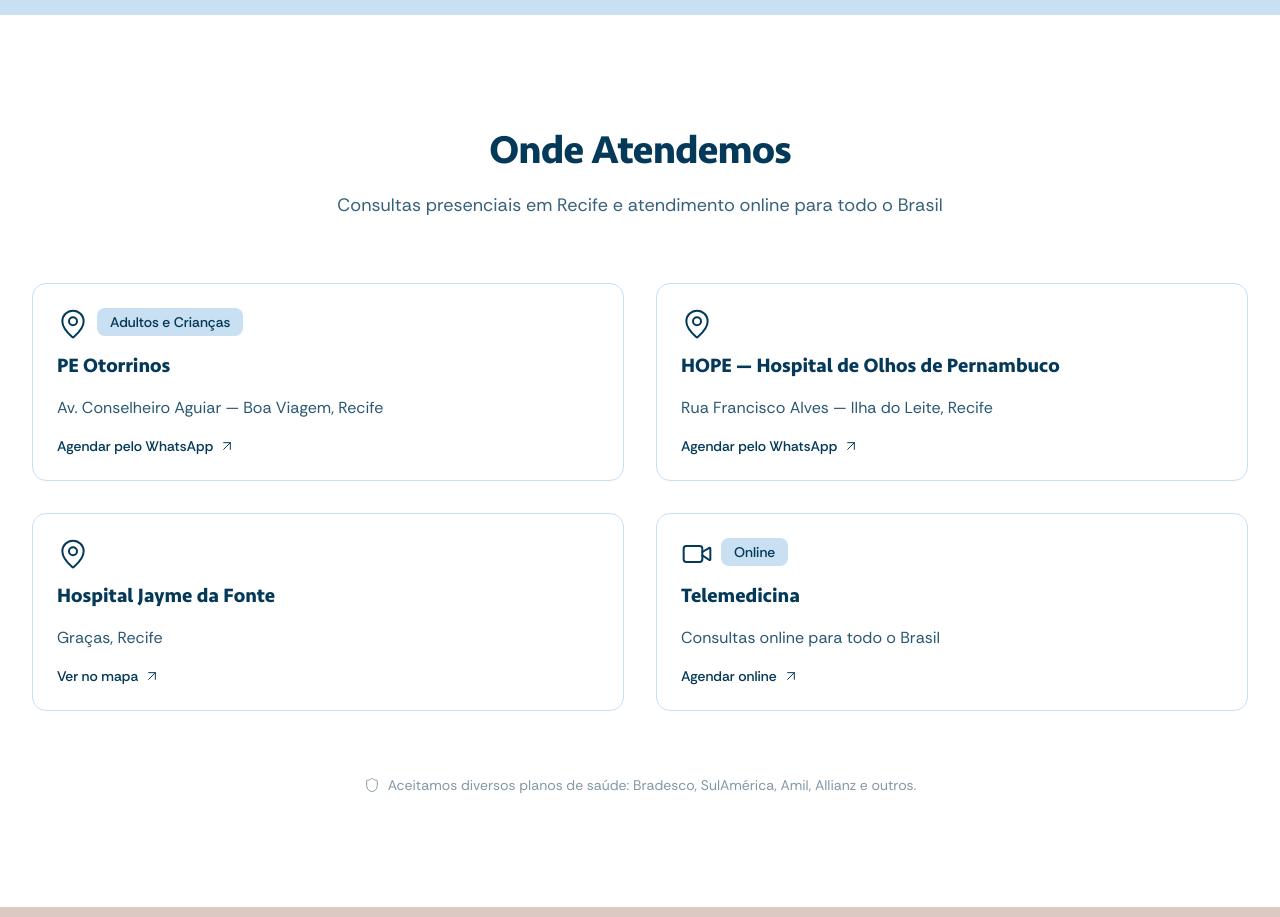
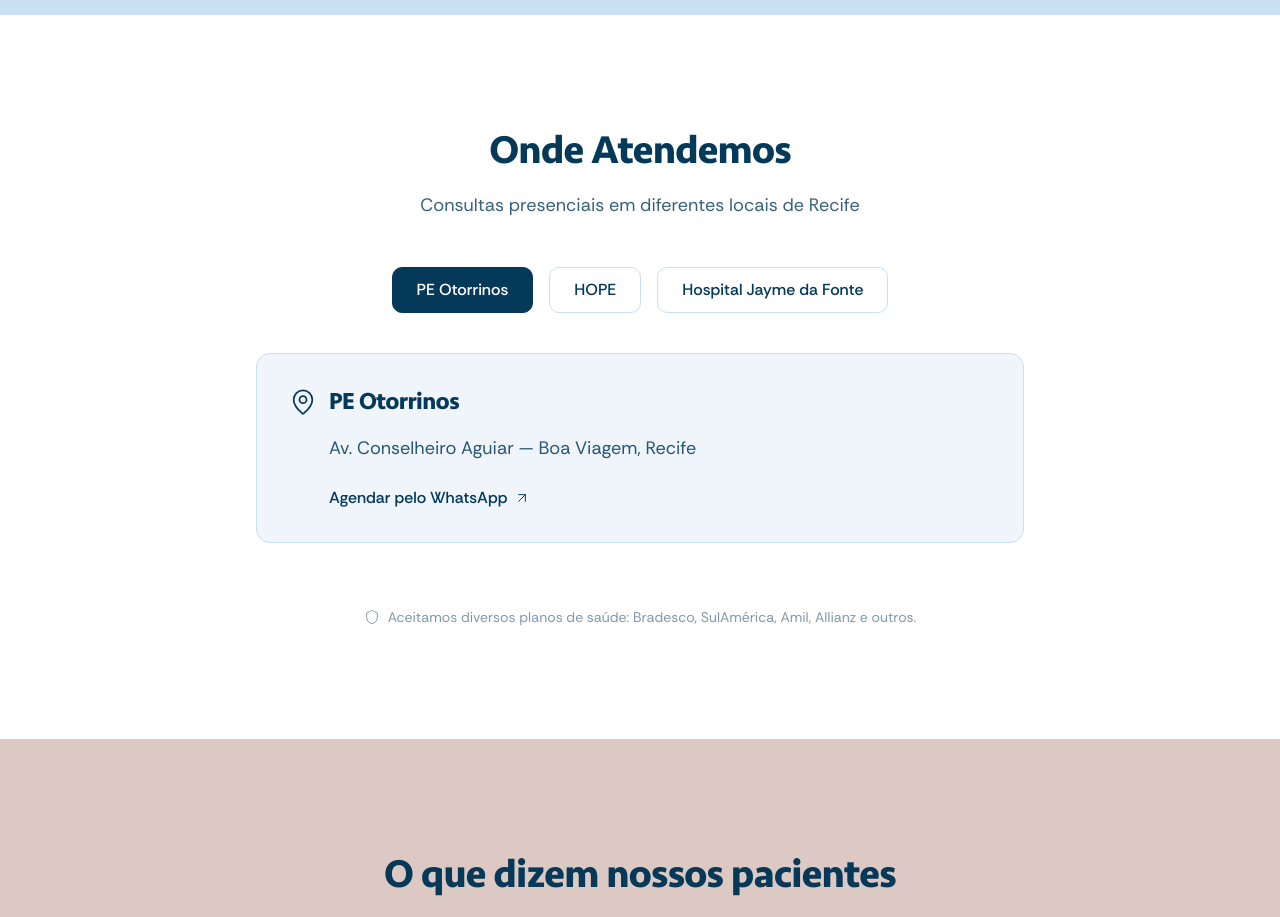
Before and after one commit to Docgabtxsmed/site-dr-ian-passos, a Next.js app in the folder app/: page / in a window 1280 px wide. Shown: the part 2220-3137 px from the top of the page. Built offline with nearby package versions, Linux system fonts and the light colour scheme.

Commit message:
ajuste card de locais de atendimento

```diff
--- a/app/src/components/OndeAtendemos.tsx
+++ b/app/src/components/OndeAtendemos.tsx
@@ -1,39 +1,34 @@
+"use client";
+
+import { useState } from "react";
 import {
   MapPinIcon,
-  VideoIcon,
   ShieldIcon,
   ArrowUpRightIcon,
-  type LucideIcon,
 } from "lucide-react";
-import {
-  Card,
-  CardContent,
-  CardHeader,
-  CardTitle,
-} from "@/components/ui/card";
-import { Badge } from "@/components/ui/badge";
 
 type Location = {
-  Icon: LucideIcon;
+  key: string;
+  shortName: string;
   name: string;
   body: string;
-  tag?: string;
   cta: { label: string; href: string };
 };
 
 const LOCATIONS: Location[] = [
   {
-    Icon: MapPinIcon,
+    key: "pe-otorrinos",
+    shortName: "PE Otorrinos",
     name: "PE Otorrinos",
     body: "Av. Conselheiro Aguiar — Boa Viagem, Recife",
-    tag: "Adultos e Crianças",
     cta: {
       label: "Agendar pelo WhatsApp",
       href: "https://api.whatsapp.com/send/?phone=5581989399672&text=Ol%C3%A1%2C+gostaria+de+agendar+uma+consulta+com+o+Dr.+Ian+Passos.&type=phone_number&app_absent=0",
     },
   },
   {
-    Icon: MapPinIcon,
+    key: "hope",
+    shortName: "HOPE",
     name: "HOPE — Hospital de Olhos de Pernambuco",
     body: "Rua Francisco Alves — Ilha do Leite, Recife",
     cta: {
@@ -42,72 +37,83 @@ const LOCATIONS: Location[] = [
     },
   },
   {
-    Icon: MapPinIcon,
+    key: "jayme",
+    shortName: "Hospital Jayme da Fonte",
     name: "Hospital Jayme da Fonte",
     body: "Graças, Recife",
     cta: { label: "Ver no mapa", href: "#" },
   },
-  {
-    Icon: VideoIcon,
-    name: "Telemedicina",
-    body: "Consultas online para todo o Brasil",
-    tag: "Online",
-    cta: { label: "Agendar online", href: "https://wa.me/#" },
-  },
 ];
 
 export function OndeAtendemos() {
+  const [activeKey, setActiveKey] = useState(LOCATIONS[0].key);
+  const active = LOCATIONS.find((l) => l.key === activeKey) ?? LOCATIONS[0];
+
   return (
     <section id="localizacao" className="bg-white py-20 md:py-28">
       <div className="mx-auto max-w-7xl px-4 sm:px-6 lg:px-8">
-        <div className="flex flex-col items-center text-center max-w-2xl mx-auto mb-12 md:mb-16">
+        <div className="flex flex-col items-center text-center max-w-2xl mx-auto mb-10 md:mb-12">
           <h2 className="text-[#043959]">Onde Atendemos</h2>
           <p className="text-lg text-[#043959]/80 mt-4">
-            Consultas presenciais em Recife e atendimento online para todo o
-            Brasil
+            Consultas presenciais em diferentes locais de Recife
           </p>
         </div>
 
-        <div className="grid grid-cols-1 md:grid-cols-2 gap-6 md:gap-8">
-          {LOCATIONS.map(({ Icon, name, body, tag, cta }) => (
-            <Card
-              key={name}
-              className="bg-white border border-[#C9DFF2] ring-0 rounded-xl shadow-none hover:shadow-md transition-shadow duration-200 py-6"
-            >
-              <CardHeader className="flex flex-col gap-3 px-6">
-                <div className="flex items-start justify-between gap-2">
-                  <Icon
-                    className="h-8 w-8 text-[#043959] shrink-0"
-                    strokeWidth={1.5}
-                  />
-                  {tag && (
-                    <Badge
-                      variant="outline"
-                      className="bg-[#C9DFF2] border-transparent text-[#043959] h-7 px-3 text-sm font-medium rounded-md"
-                    >
-                      {tag}
-                    </Badge>
-                  )}
-                </div>
-                <CardTitle className="font-display font-bold text-xl text-[#043959]">
-                  {name}
-                </CardTitle>
-              </CardHeader>
-              <CardContent className="flex-1 flex flex-col gap-4 px-6">
-                <p className="text-base text-[#043959]/85">{body}</p>
-                <a
-                  href={cta.href}
-                  className="mt-auto inline-flex items-center gap-1.5 text-sm font-medium text-[#043959] hover:text-[#66ADD9] transition-colors w-fit"
-                >
-                  <span>{cta.label}</span>
-                  <ArrowUpRightIcon
-                    className="h-4 w-4"
-                    strokeWidth={1.5}
-                  />
-                </a>
-              </CardContent>
-            </Card>
-          ))}
+        <div
+          role="tablist"
+          aria-label="Locais de atendimento"
+          className="flex flex-wrap justify-center gap-3 md:gap-4 mb-8 md:mb-10"
+        >
+          {LOCATIONS.map((loc) => {
+            const isActive = loc.key === activeKey;
+            return (
+              <button
+                key={loc.key}
+                type="button"
+                role="tab"
+                aria-selected={isActive ? "true" : "false"}
+                aria-controls={`panel-${loc.key}`}
+                id={`tab-${loc.key}`}
+                onClick={() => setActiveKey(loc.key)}
+                className={`min-h-[44px] px-5 md:px-6 py-2.5 rounded-lg text-base font-medium transition-colors duration-200 border ${
+                  isActive
+                    ? "bg-[#043959] text-white border-[#043959]"
+                    : "bg-white text-[#043959] border-[#C9DFF2] hover:border-[#66ADD9] hover:text-[#66ADD9]"
+                }`}
+              >
+                {loc.shortName}
+              </button>
+            );
+          })}
+        </div>
+
+        <div
+          role="tabpanel"
+          id={`panel-${active.key}`}
+          aria-labelledby={`tab-${active.key}`}
+          className="max-w-3xl mx-auto bg-[#C9DFF2]/30 border border-[#C9DFF2] rounded-xl p-6 md:p-8"
+        >
+          <div className="flex items-start gap-3 mb-4">
+            <MapPinIcon
+              className="h-7 w-7 text-[#043959] shrink-0 mt-0.5"
+              strokeWidth={1.5}
+            />
+            <h3 className="font-display font-bold text-xl md:text-2xl text-[#043959]">
+              {active.name}
+            </h3>
+          </div>
+          <p className="text-base md:text-lg text-[#043959]/85 mb-6 ml-10">
+            {active.body}
+          </p>
+          <a
+            href={active.cta.href}
+            target={active.cta.href.startsWith("http") ? "_blank" : undefined}
+            rel={active.cta.href.startsWith("http") ? "noopener noreferrer" : undefined}
+            className="ml-10 inline-flex items-center gap-1.5 text-base font-medium text-[#043959] hover:text-[#66ADD9] transition-colors"
+          >
+            <span>{active.cta.label}</span>
+            <ArrowUpRightIcon className="h-4 w-4" strokeWidth={1.5} />
+          </a>
         </div>
 
         <div className="mt-12 md:mt-16 max-w-2xl mx-auto flex items-center justify-center gap-2 text-sm text-[#8298A8]">
```
